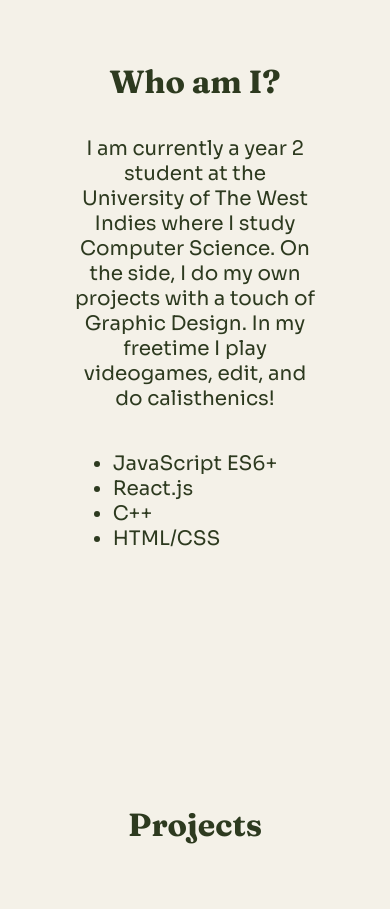
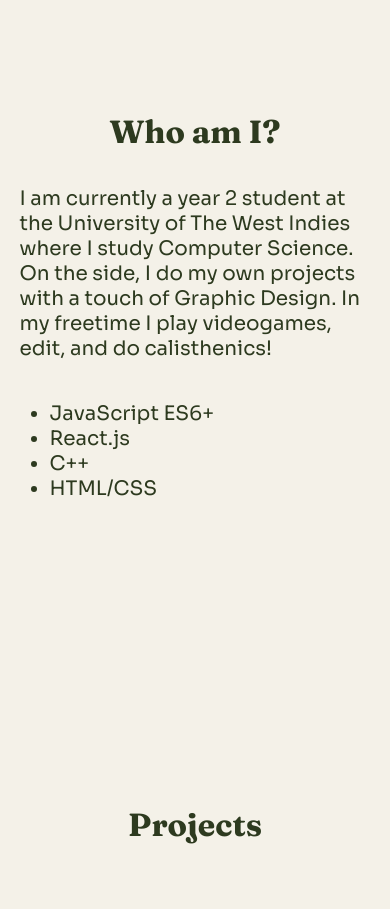
Before and after one commit to tristandotdev/my-portfolio, a React (Vite) app: page / in a window 390 px wide. Shown: the part 1000-1909 px from the top of the page. Built offline with nearby package versions, Linux system fonts and the light colour scheme.

Commit message:
updated stying on about me

```diff
--- a/src/pages/Home.css
+++ b/src/pages/Home.css
@@ -33,4 +33,13 @@
     #introPara{
         font-size: 20px;
     }
+
+    #about-details p{
+        text-align: left;
+    }
+
+    #about-details ul{
+        align-self: flex-start;
+        padding-left: 30px;
+    }
 }
--- a/src/pages/Home.jsx
+++ b/src/pages/Home.jsx
@@ -41,8 +41,8 @@ function AboutMe() {
     <>
       <div className="horizontalDiv" style={{minHeight: "100vh"}} id="About">
       <h1 style={{justifySelf: "center"}}>Who am I?</h1>
-      <div className="verticalDiv">
-        <p style={{maxWidth: "70%"}}>I am currently a year 2 student at the University of The West Indies where I study Computer Science. On the side, I do my own projects with a touch of Graphic Design. In my freetime I play videogames, edit, and do calisthenics!</p>
+      <div className="verticalDiv" id="about-details">
+        <p>I am currently a year 2 student at the University of The West Indies where I study Computer Science. On the side, I do my own projects with a touch of Graphic Design. In my freetime I play videogames, edit, and do calisthenics!</p>
         <ul>
           <li>JavaScript ES6+</li>
           <li>React.js</li>
```
